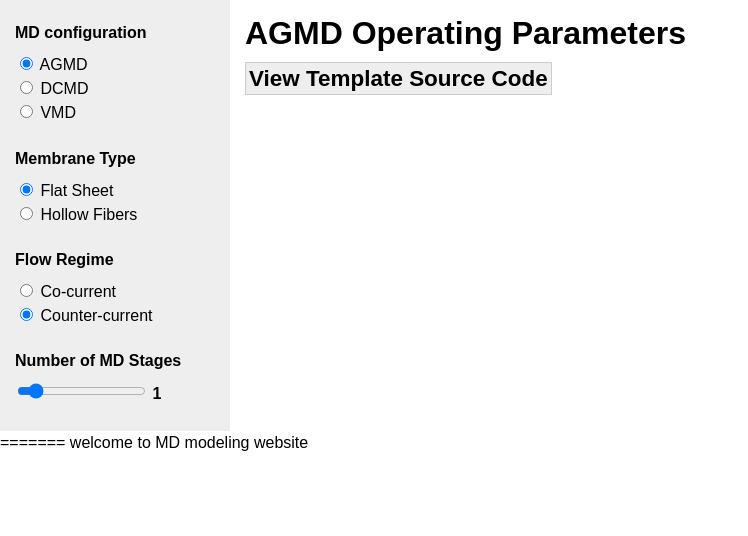
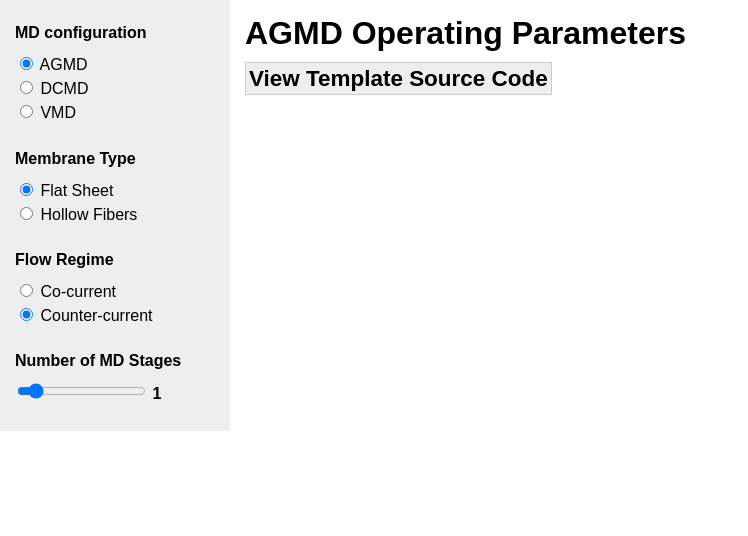
Before and after one commit to AhmadAlsaadi/MDmodeling, a Flask app: page / in a window 1280 px wide. Shown: the top 536 px of the page, without its empty margins (0-748 px from the left). Run offline with Flask 2, Linux system fonts and the light colour scheme.

Commit message:
improve index.html

```diff
--- a/templates/index.html
+++ b/templates/index.html
@@ -131,8 +131,3 @@
 		</script>
 	</body>
 </html>
-=======
-<body>
-	welcome to MD modeling website
-</body>
-</html>
```
